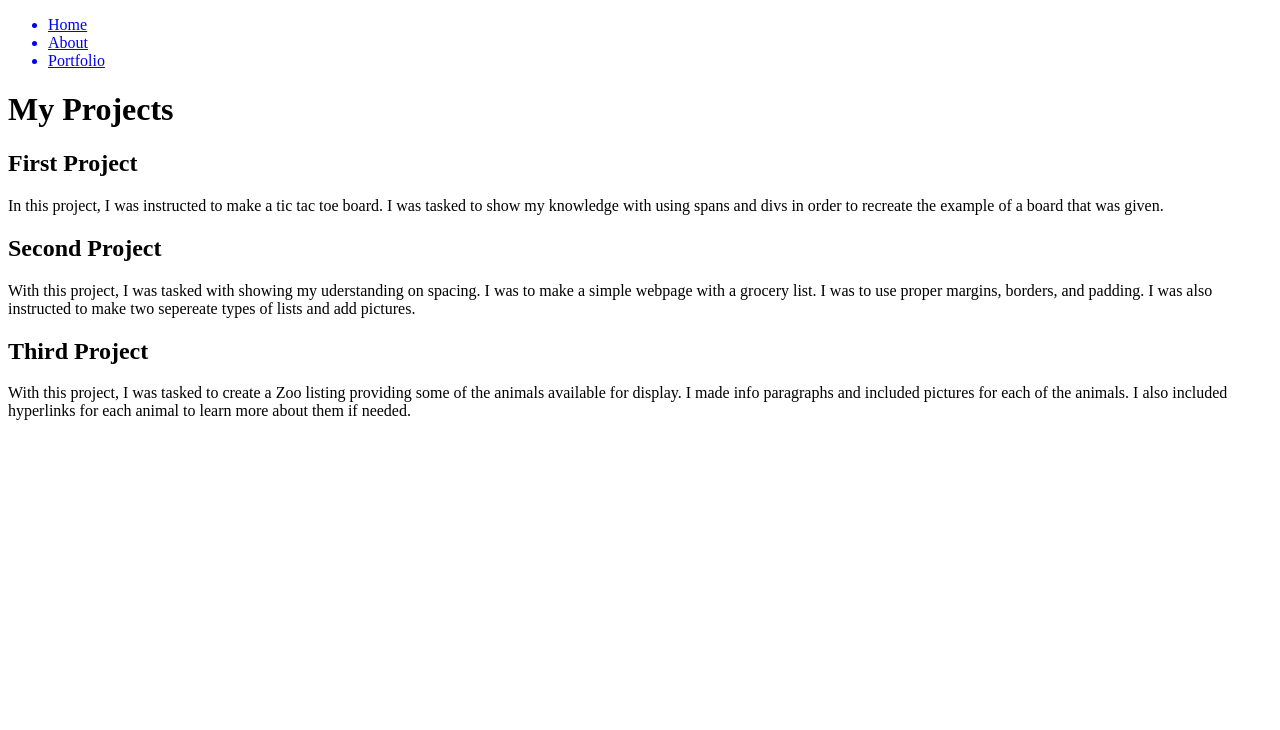
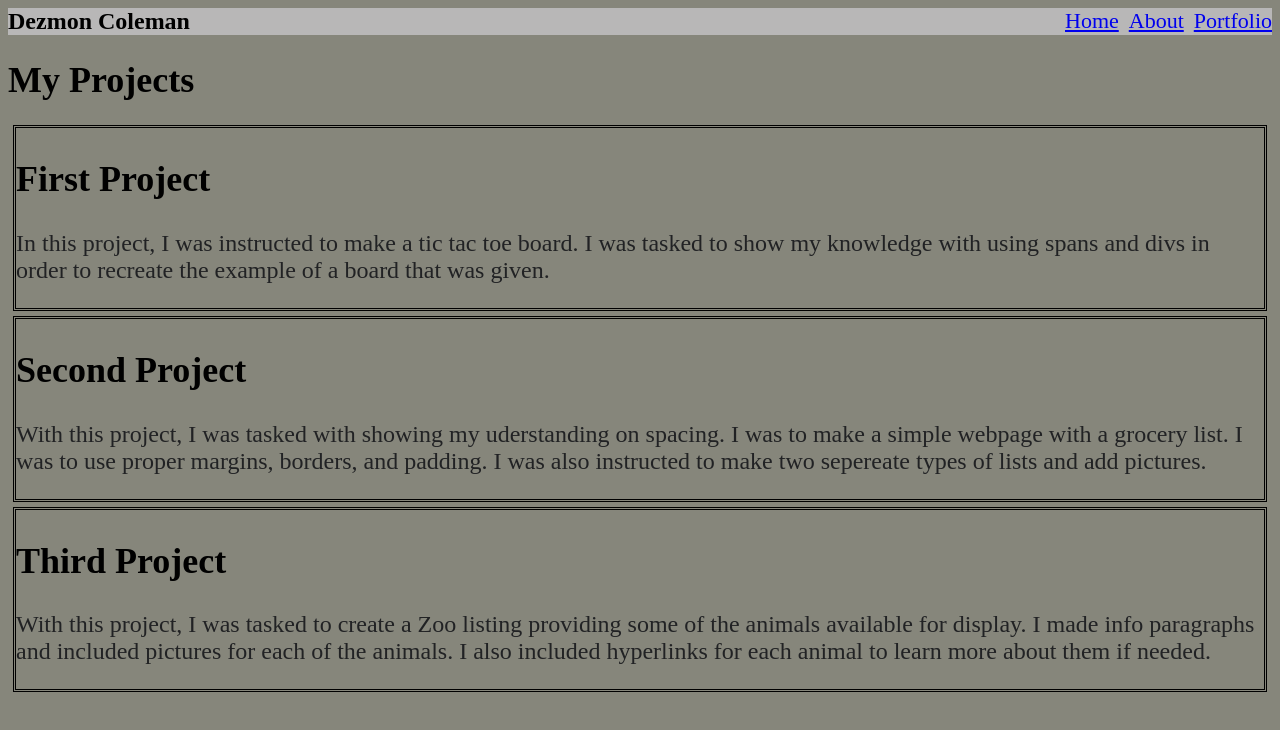
Before and after one commit to Profytt/workshop09, a plain HTML site: page portfolio.html in a window 1280 px wide. Drawn offline with Linux system fonts and the light colour scheme.

Commit message:
third commit. css styling

```diff
--- a/portfolio.html
+++ b/portfolio.html
@@ -4,30 +4,32 @@
     <meta charset="UTF-8" />
     <meta name="viewport" content="width=device-width, initial-scale=1.0" />
     <title>Document</title>
+    <link rel="stylesheet" href="style.css" />
   </head>
-  <body>
+  <body class="page">
     <div class="navigation">
-      <ul>
+      <h3 class="name">Dezmon Coleman</h3>
+      <ul class="menu">
         <a href="index.html"><li>Home</li></a>
         <a href="about.html"><li>About</li></a>
         <a href="portfolio.html"><li>Portfolio</li></a>
       </ul>
     </div>
-    <h1>My Projects</h1>
-    <div>
-      <h2>First Project</h2>
-      <div>
-        <p>
+    <h1 class="heading">My Projects</h1>
+    <div class="topics">
+      <h2 class="heading">First Project</h2>
+      <div class="paragraph">
+        <p class="para">
           In this project, I was instructed to make a tic tac toe board. I was
           tasked to show my knowledge with using spans and divs in order to
           recreate the example of a board that was given.
         </p>
       </div>
     </div>
-    <div>
-      <h2>Second Project</h2>
-      <div>
-        <p>
+    <div class="topics">
+      <h2 class="heading">Second Project</h2>
+      <div class="paragraph">
+        <p class="para">
           With this project, I was tasked with showing my uderstanding on
           spacing. I was to make a simple webpage with a grocery list. I was to
           use proper margins, borders, and padding. I was also instructed to
@@ -35,14 +37,16 @@
         </p>
       </div>
     </div>
-    <div>
-      <h2>Third Project</h2>
+    <div class="topics">
+      <h2 class="heading">Third Project</h2>
+      <div class="paragraph">
+        <p class="para">
+          With this project, I was tasked to create a Zoo listing providing some
+          of the animals available for display. I made info paragraphs and
+          included pictures for each of the animals. I also included hyperlinks
+          for each animal to learn more about them if needed.
+        </p>
+      </div>
     </div>
-    <p>
-      With this project, I was tasked to create a Zoo listing providing some of
-      the animals available for display. I made info paragraphs and included
-      pictures for each of the animals. I also included hyperlinks for each
-      animal to learn more about them if needed.
-    </p>
   </body>
 </html>
--- a/style.css
+++ b/style.css
@@ -1,3 +1,57 @@
-.header (
+.page {
+    background-color: rgb(134, 134, 123);
+}
 
-)
+.navigation {
+    background: rgb(184, 183, 183);
+    display: flex;
+    justify-content: space-between;
+    padding: 20pxi;
+}
+
+.menu {
+    padding: 0;
+    margin: 0;
+    list-style: none;
+    display: flex;
+    gap: 10px;
+    font-size: 22px;
+}
+
+.name {
+    padding: 0;
+    margin: 0;
+    display: flex;
+    font-size: 24px;
+}
+
+.statement {
+    font-size: 36px;
+    font-weight: 200;
+    font-family:Arial, Helvetica, sans-serif
+}
+
+.heading {
+    font-size: 36px;
+
+}
+
+.paragraph {
+}
+
+.topic {
+    font-size: 22px;
+}
+
+.topics {
+    border-style: double;
+    margin: 5px;
+}
+
+.paragraph {
+    color: rgb(33, 34, 36);
+}
+
+.para {
+    font-size: 24px;
+}
```
Also changed, not shown: about.html (+21 -14 lines), index.html (+3 -5 lines).
